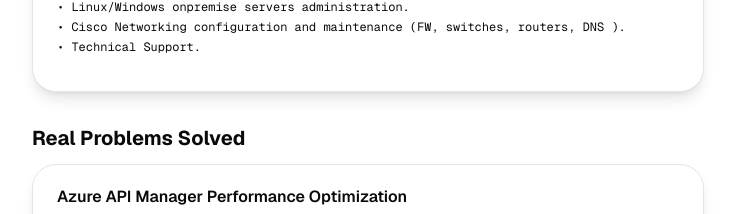
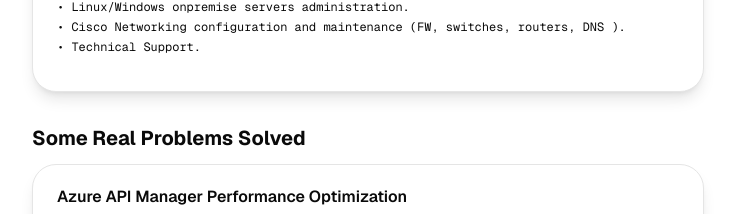
Before and after one commit to jorgepezuela/cv-portfolio, a Next.js app: page / in a window 1280 px wide. Shown: the part 1180-1394 px from the top of the page, without its empty margins (272-1007 px from the left). Built offline with nearby package versions, Linux system fonts and the light colour scheme.

Commit message:
cv-devops: Modify title section

```diff
--- a/src/app/page.tsx
+++ b/src/app/page.tsx
@@ -99,7 +99,7 @@
 				</Section>
 
 				<Section>
-					<h2 className='text-xl font-bold'>Real Problems Solved</h2>
+					<h2 className='text-xl font-bold'>Some Real Problems Solved</h2>
 					{data.problems.map((problem: { title: string; problem: string[]; solution: string[] }) => (
 						<Card key={problem.title}>
 							<CardHeader>
```
